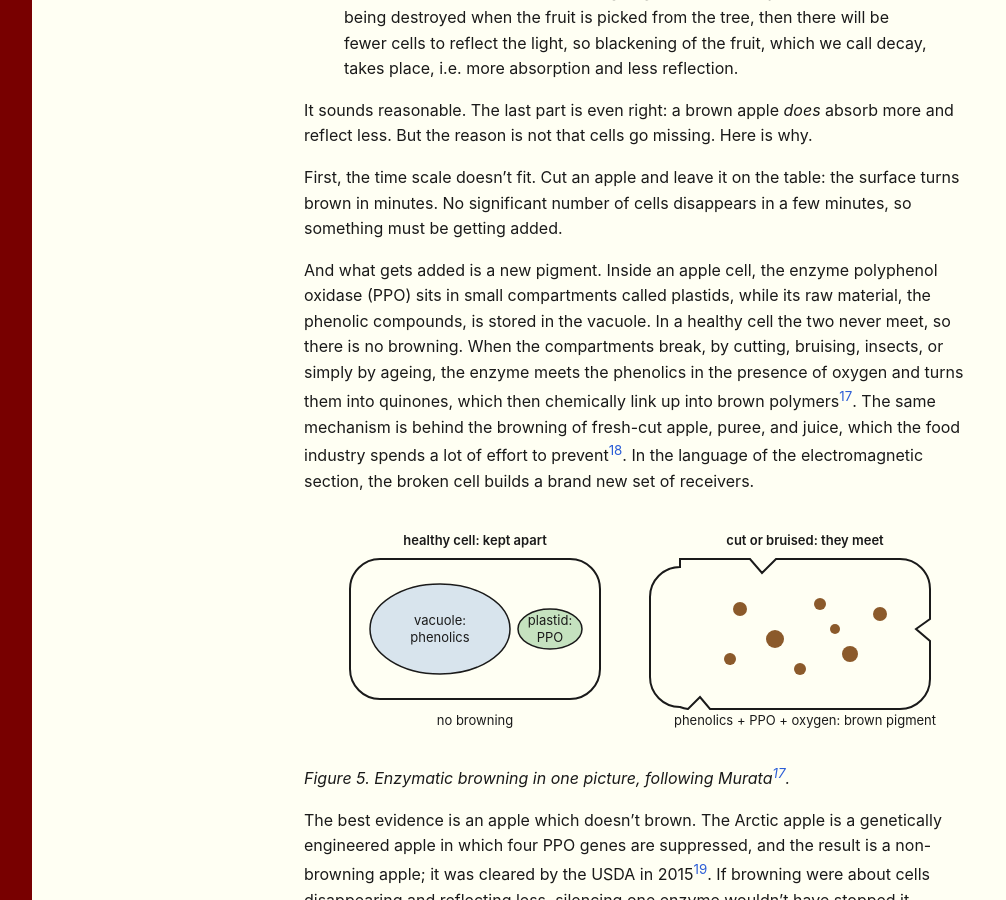
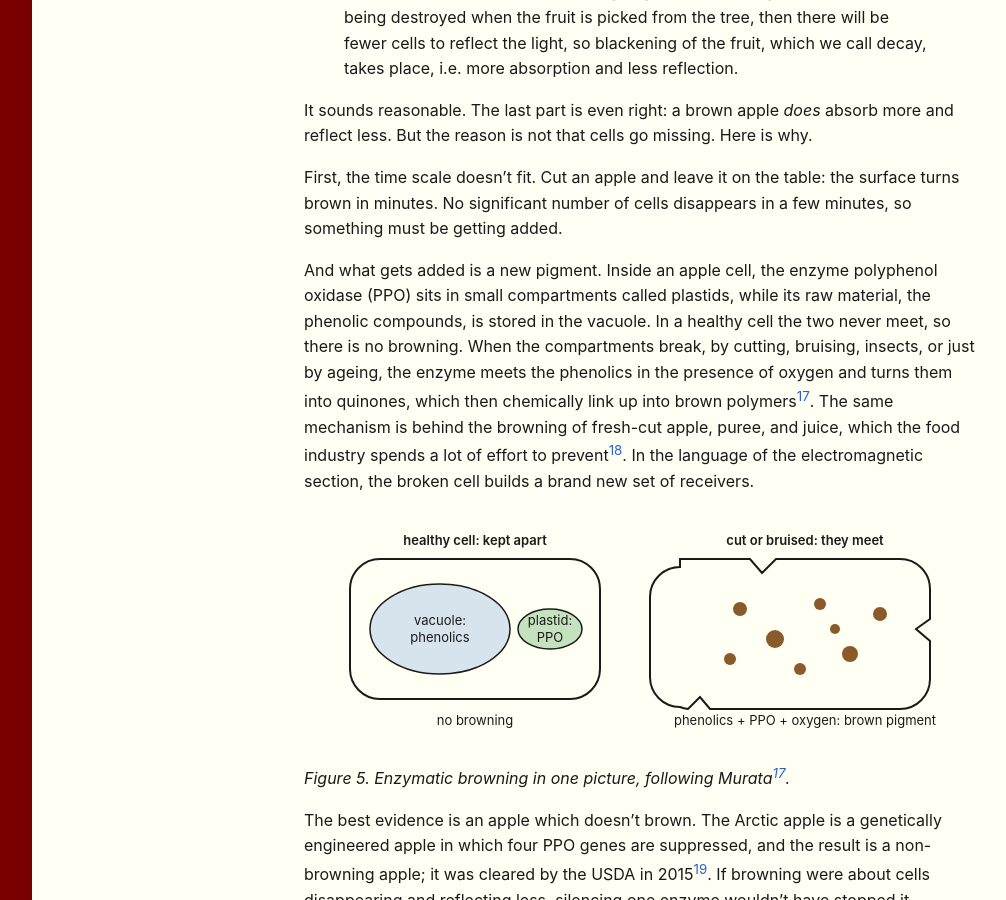
Before and after one commit to goyal-anant/goyal-anant.github.io, a Jekyll site: the page built from _posts/2026-09-24-why-is-an-apple-red.md, in a window 1280 px wide and 900 px high, scrolled down 6286 px. Shown: the whole window, without its empty margins (32-1038 px from the left). Built offline with Jekyll 4.4.1, drawn with Linux system fonts in a browser that asks for light colours; comment, search, counter and statistics services are not loaded; some of the changed text lies outside the part shown.

Commit message:
Apple post: drop AI-tell words (simply, truly)

```diff
--- a/_posts/2026-09-24-why-is-an-apple-red.md
+++ b/_posts/2026-09-24-why-is-an-apple-red.md
@@ -241,7 +241,7 @@ It sounds reasonable. The last part is even right: a brown apple *does* absorb m
 
 First, the time scale doesn't fit. Cut an apple and leave it on the table: the surface turns brown in minutes. No significant number of cells disappears in a few minutes, so something must be getting added.
 
-And what gets added is a new pigment. Inside an apple cell, the enzyme polyphenol oxidase (PPO) sits in small compartments called plastids, while its raw material, the phenolic compounds, is stored in the vacuole. In a healthy cell the two never meet, so there is no browning. When the compartments break, by cutting, bruising, insects, or simply by ageing, the enzyme meets the phenolics in the presence of oxygen and turns them into quinones, which then chemically link up into brown polymers[^murata]. The same mechanism is behind the browning of fresh-cut apple, puree, and juice, which the food industry spends a lot of effort to prevent[^arnold]. In the language of the electromagnetic section, the broken cell builds a brand new set of receivers.
+And what gets added is a new pigment. Inside an apple cell, the enzyme polyphenol oxidase (PPO) sits in small compartments called plastids, while its raw material, the phenolic compounds, is stored in the vacuole. In a healthy cell the two never meet, so there is no browning. When the compartments break, by cutting, bruising, insects, or just by ageing, the enzyme meets the phenolics in the presence of oxygen and turns them into quinones, which then chemically link up into brown polymers[^murata]. The same mechanism is behind the browning of fresh-cut apple, puree, and juice, which the food industry spends a lot of effort to prevent[^arnold]. In the language of the electromagnetic section, the broken cell builds a brand new set of receivers.
 
 <figure>
 <svg viewBox="0 0 640 220" role="img" aria-labelledby="fig2title fig2desc" style="width:100%;height:auto;max-width:640px;font-family:inherit">
--- a/assets/js/colour-game.js
+++ b/assets/js/colour-game.js
@@ -95,7 +95,7 @@
   function pct(v) { return Math.round(v * 100); }
   function explain(obj, key, S) {
     var R = D.objects[obj];
-    if (key === 'sun') return 'Sunlight has every colour in it, so the ' + obj + ' simply shows its own colour.';
+    if (key === 'sun') return 'Sunlight has every colour in it, so the ' + obj + ' just shows its own colour.';
     if (key === 'sodium') {
       var rel = S[obj].Y / S['white paper'].Y;
       return 'The sodium lamp gives only 589 nm light, so all the ' + obj + ' can do is reflect more or less of it: about ' +
```
Also changed, not shown: other parts of _posts/2026-09-24-why-is-an-apple-red.md (+1 -1 lines).
